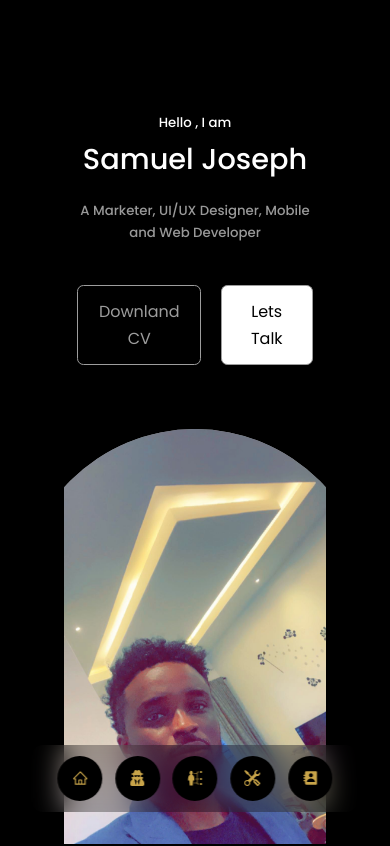
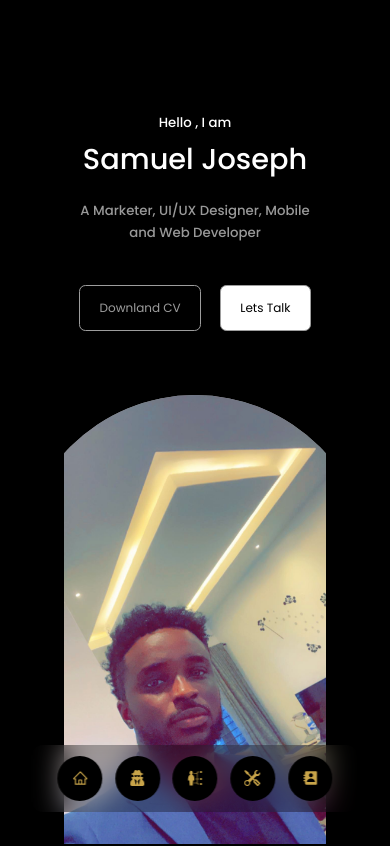
Before and after one commit to samstickkz/my_portfolio, a React (Create React App) app: page / in a window 390 px wide. Shown: the top 846 px of the page. Built offline with nearby package versions, Linux system fonts and the light colour scheme.

Commit message:
header CTA

```diff
--- a/src/components/header/header.css
+++ b/src/components/header/header.css
@@ -78,24 +78,14 @@ header {
     display: none;
   }
 
-  .header__container h1{
+  .header__container h1 {
     font-size: 1.8rem;
   }
 
-  .text-light{
+  .text-light {
     margin-top: 1rem;
   }
+  .CTA {
+    font-size: 12px;
+  }
 }
-/* @media screen and (max-width: 490px) {
-  .header__container h1 {
-    font-size: 1.5rem;
-  }
-  header {
-    height: 100vh;
-
-  }
-  .header__socials,
-  .scroll__down {
-    display: none;
-  }
-} */
```
